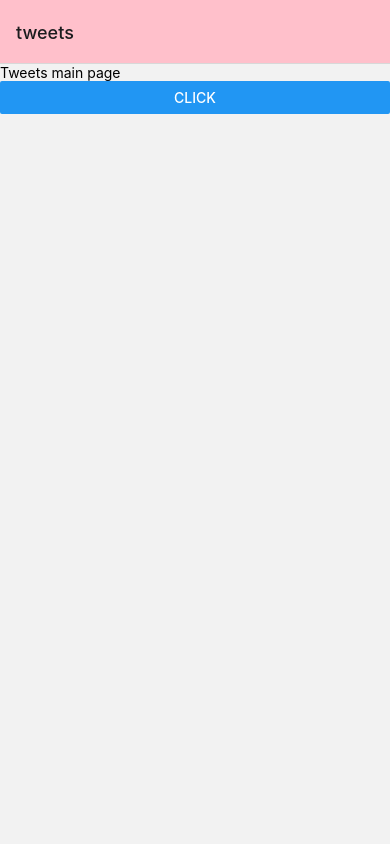
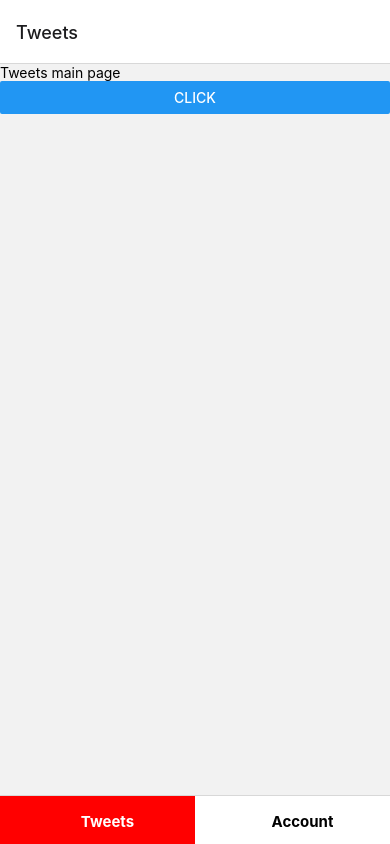
Before and after one commit to mcvio78/study__react-native-expo, a React Native app: screen / in a window 390 px wide. Built offline with nearby package versions, Linux system fonts and the light colour scheme.

Commit message:
DoneWithIt - change tap bar bottom style

```diff
--- a/App.jsx
+++ b/App.jsx
@@ -1,7 +1,12 @@
 import React from 'react';
 import { Text } from 'react-native';
-import { NavigationContainer, useNavigation, useRoute } from '@react-navigation/native';
-import { createStackNavigator } from '@react-navigation/stack';
+import {
+  NavigationContainer,
+  useNavigation,
+  // useRoute
+} from '@react-navigation/native';
+// import { createStackNavigator } from '@react-navigation/stack';
+import { createBottomTabNavigator } from '@react-navigation/bottom-tabs';
 
 import { Button } from 'react-native';
 import { Screen } from './app/components/Screen';
@@ -11,10 +16,10 @@ const Link = () => {
   return <Button title="Click" onPress={() => navigation.navigate('TweetDetails', { id: 1 })} />;
 };
 
-const ChildComponent = () => {
-  const route = useRoute();
-  return <Text>This is the route params inside child: {route.params.id}</Text>;
-};
+// const ChildComponent = () => {
+//   const route = useRoute();
+//   return <Text>This is the route params inside child: {route.params.id}</Text>;
+// };
 
 const Tweets = () => {
   return (
@@ -25,37 +30,70 @@ const Tweets = () => {
   );
 };
 
-const TweetDetails = ({ route }) => {
-  return (
-    <Screen>
-      <Text>Tweets details {route.params.id}</Text>
-      <ChildComponent />
-    </Screen>
-  );
-};
+// const TweetDetails = ({ route }) => {
+//   return (
+//     <Screen>
+//       <Text>Tweets details {route.params.id}</Text>
+//       <ChildComponent />
+//     </Screen>
+//   );
+// };
 
-const Stack = createStackNavigator();
+const Account = () => (
+  <Screen>
+    <Text>Account</Text>
+  </Screen>
+);
 
-const StackNavigator = () => (
-  <Stack.Navigator screenOptions={{ headerStyle: { backgroundColor: 'pink' } }}>
-    <Stack.Screen name="tweets" component={Tweets} />
-    <Stack.Screen
-      name="TweetDetails"
-      component={TweetDetails}
-      // options={{ title: 'Tweet Details' }}
-      // options={{ headerStyle: { backgroundColor: 'tomato' } }}
-      options={({ route }) => ({
-        title: `Page id ${route.params.id}`,
-        headerTintColor: 'white',
-      })}
+// const Stack = createStackNavigator();
+// const StackNavigator = () => (
+//   <Stack.Navigator screenOptions={{ headerStyle: { backgroundColor: 'tomato' } }}>
+//     <Stack.Screen name="tweets" component={Tweets} />
+//     <Stack.Screen
+//       name="TweetDetails"
+//       component={TweetDetails}
+//       options={({ route }) => ({
+//         title: `Page id ${route.params.id}`,
+//         headerTintColor: 'white',
+//       })}
+//     />
+//   </Stack.Navigator>
+// );
+
+const Tab = createBottomTabNavigator();
+const TabNavigator = () => (
+  <Tab.Navigator
+    screenOptions={{
+      tabBarLabelPosition: 'beside-icon',
+      tabBarLabelStyle: {
+        fontWeight: '700',
+        fontSize: 15,
+      },
+      tabBarIconStyle: { display: 'none' },
+      tabBarInactiveTintColor: 'black',
+      tabBarActiveTintColor: 'white',
+    }}>
+    <Tab.Screen
+      name="Tweets"
+      component={Tweets}
+      options={{
+        tabBarActiveBackgroundColor: 'red',
+      }}
     />
-  </Stack.Navigator>
+    <Tab.Screen
+      name="Account"
+      component={Account}
+      options={{
+        tabBarActiveBackgroundColor: 'green',
+      }}
+    />
+  </Tab.Navigator>
 );
 
 export default function App() {
   return (
     <NavigationContainer>
-      <StackNavigator />
+      <TabNavigator />
     </NavigationContainer>
   );
 }
--- a/package.json
+++ b/package.json
@@ -13,6 +13,7 @@
     "check-code": "eslint \"app/**/*.{js,jsx}\" && prettier --check \"app/**/*.{js,jsx}\""
   },
   "dependencies": {
+    "@react-navigation/bottom-tabs": "^6.0.5",
     "@react-navigation/native": "^6.0.2",
     "@react-navigation/stack": "^6.0.7",
     "expo": "~42.0.1",
@@ -25,8 +26,10 @@
     "react-dom": "16.13.1",
     "react-native": "https://github.com/expo/react-native/archive/sdk-42.0.0.tar.gz",
     "react-native-gesture-handler": "~1.10.2",
+    "react-native-paper": "^4.9.2",
     "react-native-safe-area-context": "3.2.0",
     "react-native-screens": "~3.4.0",
+    "react-native-vector-icons": "^8.1.0",
     "react-native-web": "~0.13.12",
     "yup": "^0.32.9"
   },
```
Also changed, not shown: 1 other file (tests, documents, lock files or other folders).
